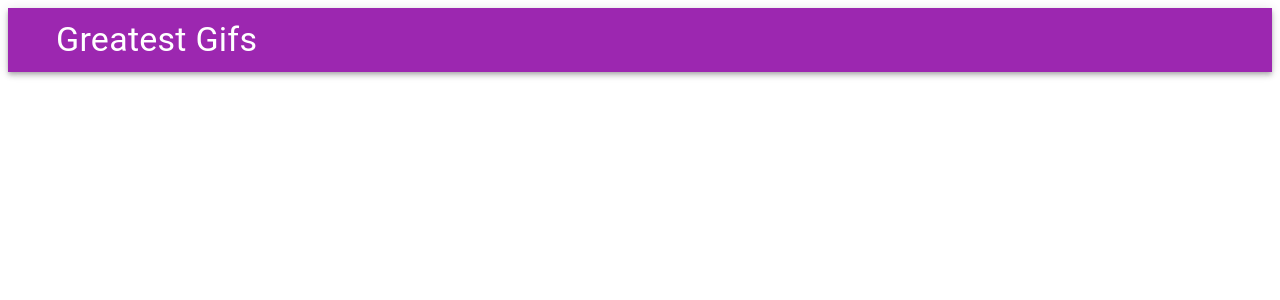
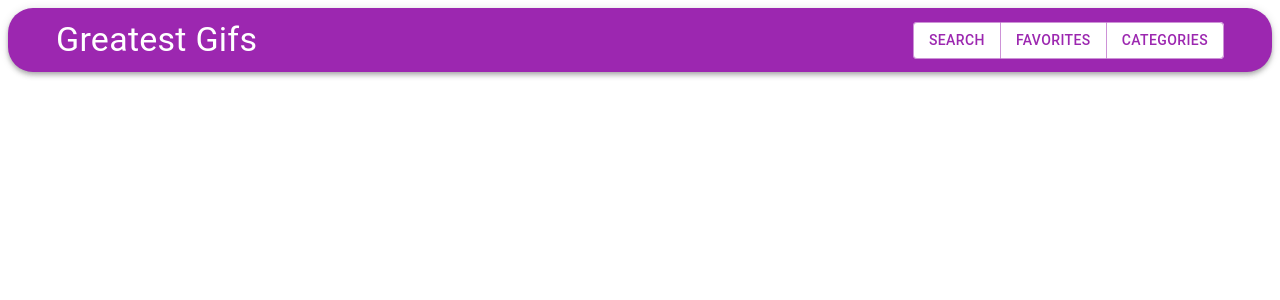
Before and after one commit to blakesmithmn/group-giphy-saga-project, a React (Create React App) app: page /#/ in a window 1280 px wide. Shown: the top 300 px of the page. Built offline with nearby package versions, Linux system fonts and the light colour scheme.

Commit message:
header styling and navigation bar complete

```diff
--- a/src/components/Header/Header.css
+++ b/src/components/Header/Header.css
@@ -1,3 +1,9 @@
-headerComponent {
+.headerComponent {
     border-radius: 25px;
+    margin-bottom: 25px;
 }
+
+.navButtons {
+    background-color: white;
+    margin-top: 3px;
+}
--- a/src/components/Header/Header.jsx
+++ b/src/components/Header/Header.jsx
@@ -1,5 +1,5 @@
 import './Header.css';
-import { Link, useLocation } from 'react-router-dom';
+import { Link, useLocation, useHistory } from 'react-router-dom';
 import { useEffect, useState } from "react";
 
 //MUI IMPORTS
@@ -14,6 +14,8 @@ import Grid from '@mui/material/Grid';
 import Container from '@mui/material/Container';
 import MenuItem from '@mui/material/MenuItem';
 import Menu from '@mui/material/Menu';
+import ButtonGroup from '@mui/material/ButtonGroup';
+
 
 
 
@@ -22,7 +24,18 @@ import Menu from '@mui/material/Menu';
 
 
 export default function Header() {
+    const history = useHistory();
 
+    const navToSearch = () => {
+        history.push('/search');
+    }
+
+    const navToFavs = () => {
+        history.push('/favorites');
+    }
+    const navToCats = () => {
+        history.push('/categories');
+    }
 
 
     return (
@@ -31,9 +44,21 @@ export default function Header() {
             <AppBar position='static' color='secondary' className='headerComponent'>
                 <Container maxWidth="xl">
                     <Toolbar>
-                        <Typography variant="h4">
-                            Greatest Gifs
-                        </Typography>
+                        <Grid container>
+                            <Grid item xs={6} textAlign='left'>
+                                <Typography variant="h4" >
+                                    Greatest Gifs
+                                </Typography>
+                            </Grid>
+                            <Grid item xs={6} textAlign='right'>
+                                <ButtonGroup variant='outlined' aria-label='outlined button group' className='navButtons' color='secondary'>
+                                    <Button onClick={navToSearch}>Search</Button>
+                                    <Button onClick={navToFavs}>Favorites</Button>
+                                    <Button onClick={navToCats}>Categories</Button>
+                                </ButtonGroup>
+
+                            </Grid>
+                        </Grid>
                     </Toolbar>
                 </Container>
             </AppBar>
```
